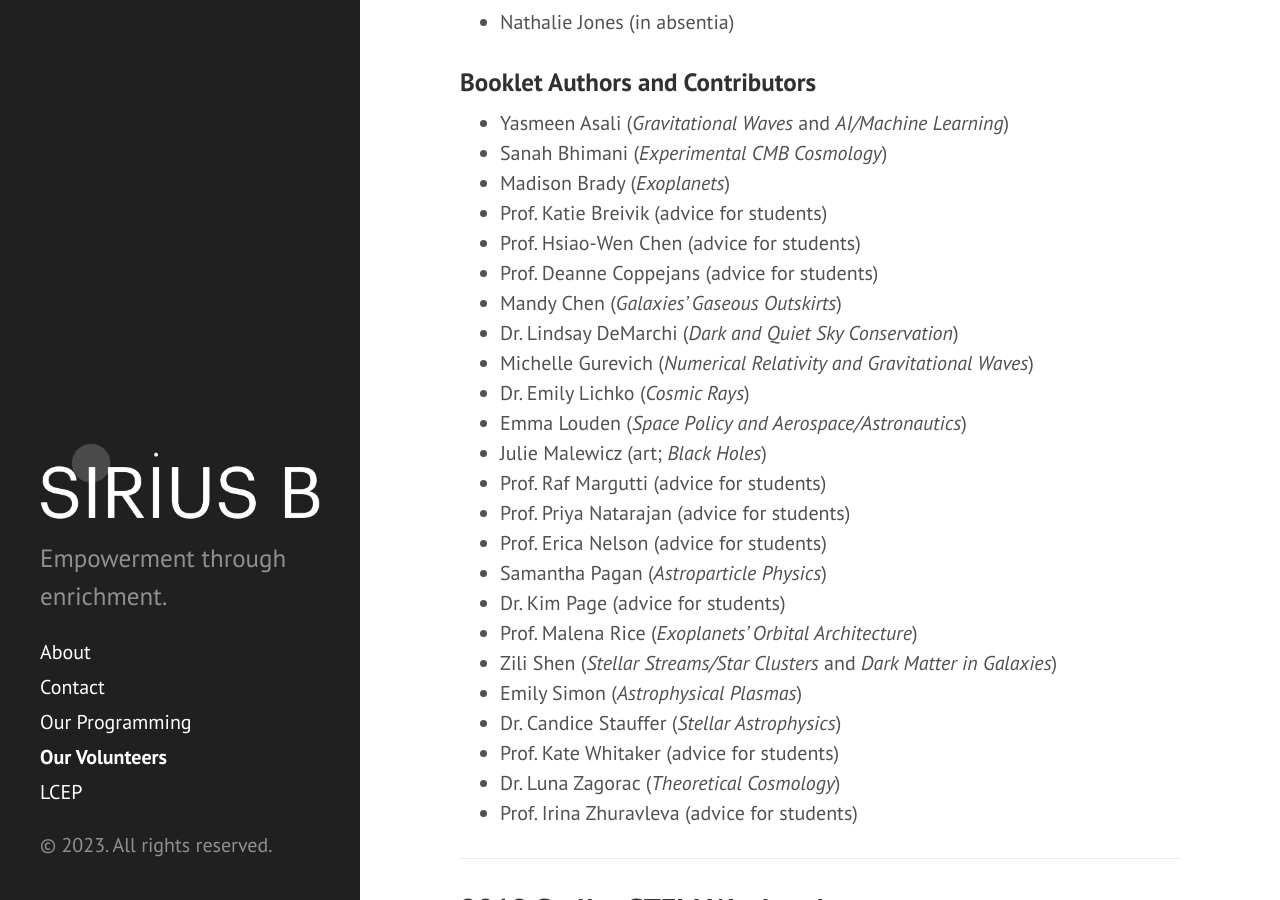
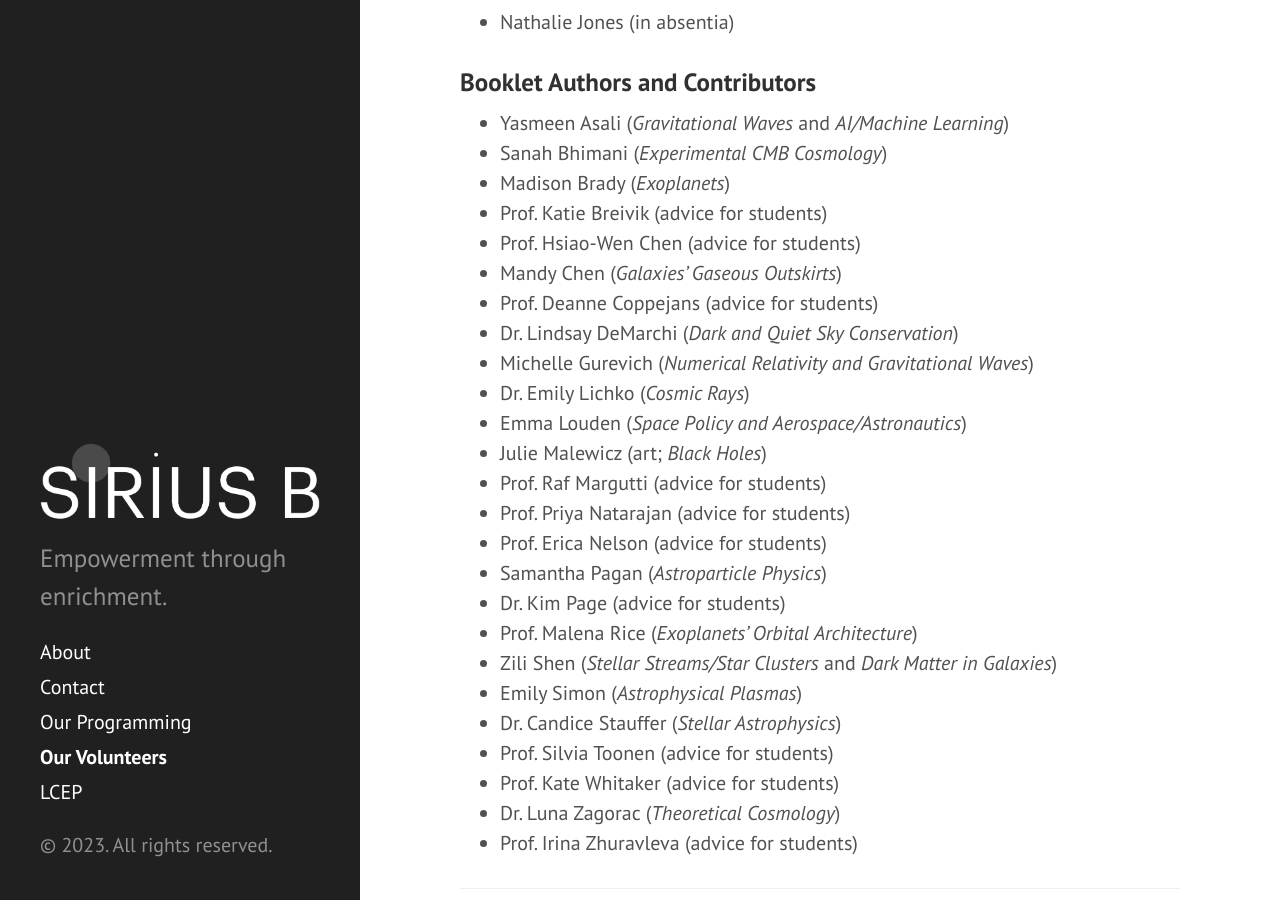
Before and after one commit to siriusb-org/siriusb-org.github.io, a Jekyll site: the page built from volunteers.md, in a window 1280 px wide and 900 px high, scrolled down 592 px. Built offline with Jekyll 4.4.1, drawn with Linux system fonts in a browser that asks for light colours.

Commit message:
add contributor

```diff
--- a/volunteers.md
+++ b/volunteers.md
@@ -20,8 +20,8 @@ Funded by the International Astronomical Union North American Regional Office of
 - Madison Brady (*Exoplanets*)
 - Prof. Katie Breivik (advice for students)
 - Prof. Hsiao-Wen Chen (advice for students)
+- Mandy Chen (*Galaxies' Gaseous Outskirts*)
 - Prof. Deanne Coppejans (advice for students)
-- Mandy Chen (*Galaxies' Gaseous Outskirts*)
 - Dr. Lindsay DeMarchi (*Dark and Quiet Sky Conservation*)
 - Michelle Gurevich (*Numerical Relativity and Gravitational Waves*)
 - Dr. Emily Lichko (*Cosmic Rays*)
@@ -36,6 +36,7 @@ Funded by the International Astronomical Union North American Regional Office of
 - Zili Shen (*Stellar Streams/Star Clusters* and *Dark Matter in Galaxies*)
 - Emily Simon (*Astrophysical Plasmas*)
 - Dr. Candice Stauffer (*Stellar Astrophysics*)
+- Prof. Silvia Toonen (advice for students)
 - Prof. Kate Whitaker (advice for students)
 - Dr. Luna Zagorac (*Theoretical Cosmology*)
 - Prof. Irina Zhuravleva (advice for students)
```
